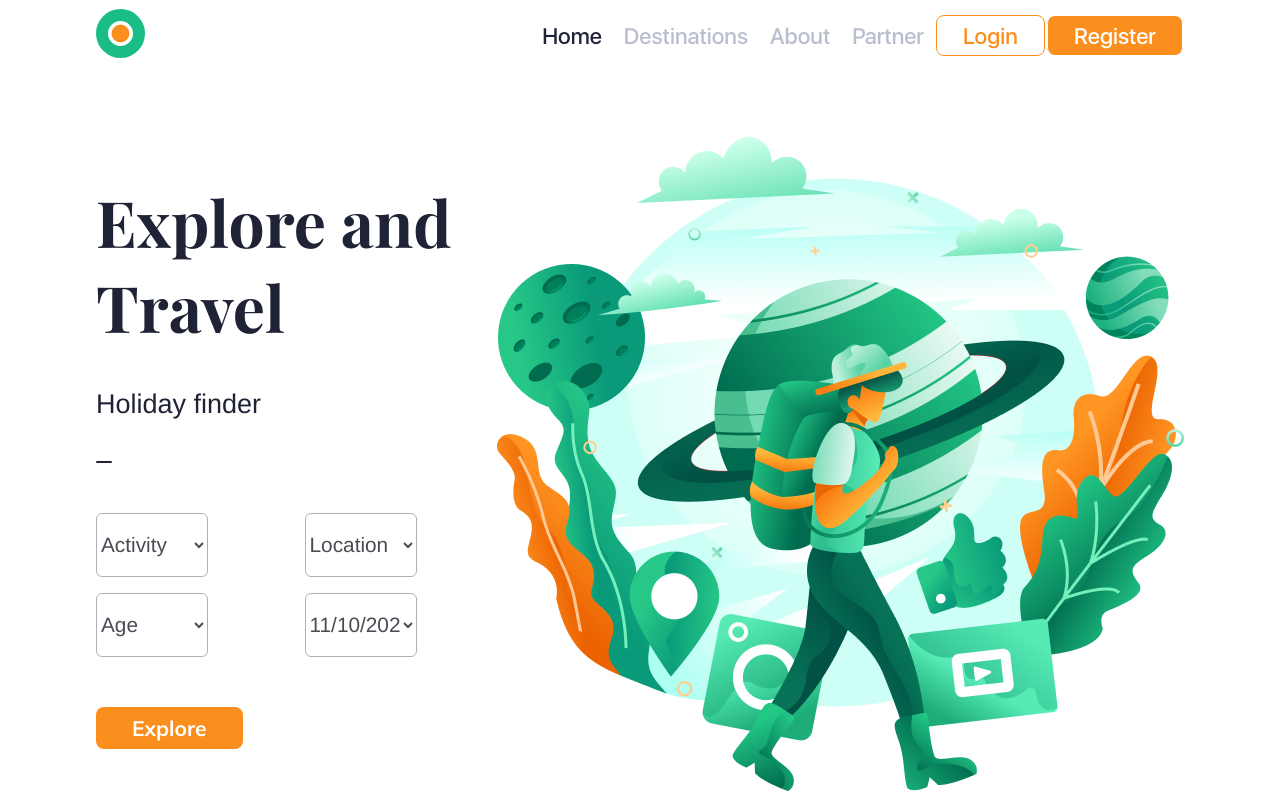
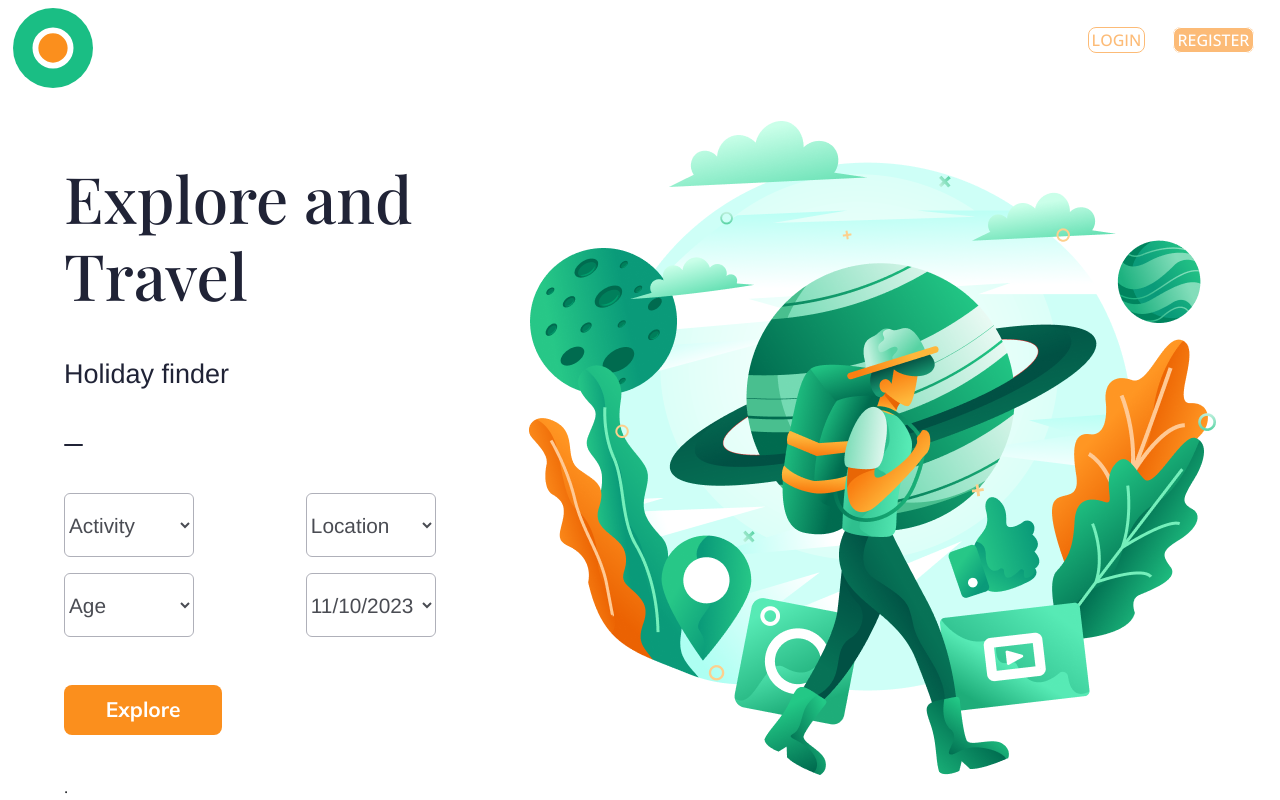
Before and after one commit to mr-abdellah/Tour-landing-page, a React (Create React App) app: page / in a window 1280 px wide. Shown: the top 800 px of the page. Built offline with nearby package versions, Linux system fonts and the light colour scheme; a web font is replaced by a local one.

Commit message:
edit navbar

```diff
--- a/package.json
+++ b/package.json
@@ -9,11 +9,15 @@
     "@testing-library/jest-dom": "^5.16.4",
     "@testing-library/react": "^13.1.1",
     "@testing-library/user-event": "^13.5.0",
+    "bootstrap": "^5.2.1",
     "react": "^18.0.0",
+    "react-bootstrap": "^2.5.0",
     "react-dom": "^18.0.0",
     "react-icons": "^4.4.0",
     "react-router-dom": "^6.4.1",
     "react-scripts": "5.0.1",
+    "sass": "^1.55.0",
+    "styled-components": "^5.3.6",
     "web-vitals": "^2.1.4"
   },
   "scripts": {
--- a/src/App.js
+++ b/src/App.js
@@ -1,20 +1,23 @@
 import "./styles/app.css";
-import Navbar from "./components/Navbar";
+import Navbar from "./components/Navbar/Navbar";
 import { Routes, Route } from "react-router-dom";
 import Homepage from './pages/Homepage';
 
-function App() {
+function App ()
+{
   return (
     <>
       <Navbar />
-      <Routes>
-        <Route path="/" element={<Homepage />} />
-        <Route path="/destinations" element={ <p>destinations</p>} />
-        <Route path="/about" element={<p>about</p>} />
-        <Route path="/partner" element={ <p>partner</p>} />
-        <Route path="/login" element={ <p>login</p>} />
-        <Route path="/register" element={ <p>register</p>} />
-      </Routes>
+      <div className="app">
+        <Routes>
+        <Route path="/" element={ <Homepage /> } />
+        <Route path="/destinations" element={ <p>destinations</p> } />
+        <Route path="/about" element={ <p>about</p> } />
+        <Route path="/partner" element={ <p>partner</p> } />
+        <Route path="/login" element={ <p>login</p> } />
+        <Route path="/register" element={ <p>register</p> } />
+        </Routes>
+      </div>
     </>
   );
 }
--- a/src/components/Navbar.jsx
+++ /dev/null
@@ -1,70 +0,0 @@
-import React from "react";
-import "../styles/navbar.css";
-import logo from "../assets/logo.svg";
-import { NavLink, Link } from "react-router-dom";
-import { useState } from "react";
-import { useEffect } from "react";
-
-const Navbar = () => {
-  const [open, setOpen] = useState(false);
-  const [width, setWidth] = useState(window.innerWidth);
-
-  console.log(width);
-
-  function linkDisplay(width, open) {
-    if (open && width <= 600) return "nav-links";
-    else if (!open && width <= 600) return "hide";
-
-    else if (width > 600) return "nav-links";
-    // else if (!open && width > 600) return "nav-links";
-  }
-  const handleClose = () => {
-    setOpen(false);
-  };
-
-  useEffect(() => {
-    window.addEventListener("resize", () => {
-      setWidth(window.innerWidth);
-    });
-  });
-  return (
-    <div className="nav">
-      <input type="checkbox" id="nav-check" />
-      <div className="nav-header">
-        <div className="nav-title">
-          <img src={logo} alt="" />
-        </div>
-      </div>
-      <div className="nav-btn">
-        <label htmlFor="nav-check" onClick={() => setOpen(true)}>
-          <span></span>
-          <span></span>
-          <span></span>
-        </label>
-      </div>
-
-      <div className={linkDisplay(width, open)}>
-        <NavLink onClick={ handleClose } to="/">
-          Home
-        </NavLink>
-        <NavLink onClick={handleClose} to="/destinations">
-          Destinations
-        </NavLink>
-        <NavLink onClick={handleClose} to="/about">
-          About
-        </NavLink>
-        <NavLink onClick={handleClose} to="/partner">
-          Partner
-        </NavLink>
-        <Link id="loginLink" onClick={handleClose} to="/login">
-          Login
-        </Link>
-        <Link id="registerLink" onClick={handleClose} to="/register">
-          Register
-        </Link>
-      </div>
-    </div>
-  );
-};
-
-export default Navbar;
--- /dev/null
+++ b/src/components/Navbar/Navbar.jsx
@@ -0,0 +1,64 @@
+/* eslint-disable */
+
+import logo from '../../assets/logo.svg';
+import React, { useState } from "react";
+import { Link, NavLink } from "react-router-dom";
+import "../../styles/navbar.css";
+
+const Navbar = () => {
+  const [open, setOpen] = useState(false);
+
+  const handleClick = () => {
+    setOpen(!open);
+  };
+
+  return (
+    <nav>
+      <div className="logo">
+        <img src={logo} alt="Logo" />
+      </div>
+      <div
+        className={open ? "hamburger toggle" : "hamburger"}
+        onClick={handleClick}
+      >
+        <div className="line1"></div>
+        <div className="line2"></div>
+        <div className="line3"></div>
+      </div>
+      <ul className={open ? "nav-links open" : "nav-links"}>
+        <li className={open ? "fade" : undefined} >
+          <NavLink onClick={() => setOpen(false)} to="/">
+            Home
+          </NavLink>
+        </li>
+        <li className={open ? "fade" : undefined} >
+          <NavLink onClick={() => setOpen(false)} to="/destinations">
+            Destinations
+          </NavLink>
+        </li>
+        <li className={open ? "fade" : undefined} >
+          <NavLink onClick={() => setOpen(false)} to="/about">
+            About
+          </NavLink>
+        </li>
+        <li className={open ? "fade" : undefined} >
+          <NavLink onClick={() => setOpen(false)} to="/partner">
+            Partner
+          </NavLink>
+        </li>
+        <li className={open ? "fade" : undefined} >
+          <Link onClick={() => setOpen(false)} id="loginLink" to="/login">
+            Login
+          </Link>
+        </li>
+        <li className={open ? "fade" : undefined} >
+          <Link onClick={() => setOpen(false)} id="registerLink" to="/register">
+            Register
+          </Link>
+        </li>
+      </ul>
+    </nav>
+  );
+};
+
+export default Navbar;
--- a/src/index.js
+++ b/src/index.js
@@ -2,6 +2,7 @@ import React from 'react';
 import ReactDOM from 'react-dom/client';
 import App from './App';
 import { BrowserRouter } from "react-router-dom";
+import 'bootstrap/dist/css/bootstrap.min.css';
 
 const root = ReactDOM.createRoot(document.getElementById("root"));
 root.render(
--- a/src/styles/app.css
+++ b/src/styles/app.css
@@ -1,17 +1,24 @@
 html,
 body {
     padding: 0;
-    margin: 0;
+    margin: 0 !important;
     width: 100%;
-    overflow-x: hidden;
-    display: flex;
-    flex-direction: column;
-    align-items: center;
+    height: 100%;
+    overflow-x: hidden !important;
 }
 
 #root {
-    width: 85%;
+        display: flex;
+            flex-direction: column;
+            align-items: center;
 }
+
+.app {
+    position: absolute;
+    top: 5%;
+    width: 90%;
+}
+
 
 @font-face {
     font-family: sf-bold;
--- a/src/styles/navbar.css
+++ b/src/styles/navbar.css
@@ -1,57 +1,98 @@
-.nav {
-    height: 50px;
+nav {
+    height: 6rem;
     width: 100%;
-    position: relative;
-    margin: 1% 0;
     display: flex;
-    flex-direction: row;
-    align-items: center;
-    justify-content: space-between;
+    position: fixed;
+    z-index: 10;
+    top: 0;
+    background-color: #fff;
 }
 
-.nav>.nav-header {
-    display: inline;
+/*Styling logo*/
+.logo {
+    padding: 1vh 1vw;
+    text-align: center;
+    margin-right: auto;
 }
 
-.nav>.nav-header>.nav-title {
-    width: 100%;
+.logo img {
+    height: 5rem;
+    width: 5rem;
 }
 
-.nav-title img {
-    width: 120%;
+/*Styling Links*/
+.nav-links {
+    display: flex;
+    list-style: none;
+    width: 50%;
+    padding: 0 0.7vw;
+    justify-content: space-evenly;
+    align-items: center;
+    text-transform: uppercase;
 }
 
-.nav>.nav-btn {
-    display: none;
+.nav-links li a {
+    text-decoration: none;
+    margin: 0 0.7vw;
+    color: #fff;
+    opacity: 0.6;
 }
 
-.nav>.nav-links {
-    display: flex;
-    align-items: center;
-    float: right;
-    font-size: 18px;
-    width: 60%;
-    justify-content: space-around;
+.nav-links li a.active {
+    opacity: 1;
+    color: #fff;
 }
 
-.nav>.nav-links>a {
-    display: inline-block;
-    padding: 13px 10px 13px 10px;
-    text-decoration: none;
-    color: #b8becd;
-    font-family: sf-medium, sans-serif;
-    font-size: 1.4rem;
+.nav-links li {
+    position: relative;
 }
 
-.nav>.nav-links>a:hover {
-    color: #202336;
+/*Styling Buttons*/
+.login-button {
+    background-color: transparent;
+    border: 1.5px solid #f2f5f7;
+    border-radius: 2em;
+    padding: 0.6rem 0.8rem;
+    margin-left: 2vw;
+    font-size: 1rem;
+    cursor: pointer;
+
 }
 
-.nav .nav-links a.active {
-    color: #202336;
+.login-button:hover {
+    color: #131418;
+    background-color: #f2f5f7;
+    border: 1.5px solid #f2f5f7;
+    transition: all ease-in-out 350ms;
 }
 
-.nav>#nav-check {
+.join-button {
+    color: #131418;
+    background-color: #61DAFB;
+    border: 1.5px solid #61DAFB;
+    border-radius: 2em;
+    padding: 0.6rem 0.8rem;
+    font-size: 1rem;
+    cursor: pointer;
+}
+
+.join-button:hover {
+    color: #f2f5f7;
+    background-color: transparent;
+    border: 1.5px solid #f2f5f7;
+    transition: all ease-in-out 350ms;
+}
+
+/*Styling Hamburger Icon*/
+.hamburger div {
+    width: 30px;
+    height: 3px;
+    background: #000;
+    margin: 5px;
+    transition: all 0.3s ease;
+}
+
+.hamburger {
     display: none;
 }
 
@@ -86,77 +127,88 @@
     border: 1px solid #fb8f1d;
 }
 
-
-@media (max-width: 768px) {
-    .nav {
-        margin-top: 8%;
+/*Stying for small screens*/
+@media screen and (max-width: 800px) {
+    nav {
+        position: fixed;
+        z-index: 3;
     }
 
-    .nav>.nav-btn {
-        display: inline-block;
+    .hamburger {
+        display: block;
         position: absolute;
-        right: 0px;
-        top: 0px;
+        cursor: pointer;
+        right: 5%;
+        top: 50%;
+        transform: translate(-5%, -50%);
+        z-index: 2;
+        transition: all 0.7s ease;
     }
 
-    .nav>.nav-btn>label {
-        display: flex;
+    .nav-links {
+        position: fixed;
+        background: #fb8f1d;
+        height: 100vh;
+        width: 100%;
         flex-direction: column;
-        align-items: center;
-        justify-content: center;
-        width: 50px;
-        height: 50px;
+        clip-path: circle(50px at 90% -20%);
+        -webkit-clip-path: circle(50px at 90% -10%);
+        transition: all 1s ease-out;
+        pointer-events: none;
     }
 
-    .nav>.nav-btn>label>span {
-        display: block;
-        width: 70%;
-        height: 10px;
-        border-top: 3px solid #333;
+    .nav-links.open {
+        clip-path: circle(1000px at 90% -10%);
+        -webkit-clip-path: circle(1000px at 90% -10%);
+        pointer-events: all;
     }
 
-    .nav .nav-links {
-        position: absolute;
-        display: block;
-        background-color: #1abe84;
-        height: 0;
-        width: 100vh;
-        transition: all 0.3s ease-in;
-        overflow-y: hidden;
-        top: 5rem;
-        left: -50px;
-        right: -50px;
+    .nav-links {
+        justify-content: unset;
+        gap: 5%;
     }
 
-    .nav .nav-links a {
-        display: block;
-        width: 100%;
-        margin-left: 3%;
-        font-size: 1.7rem;
-        color: #fff;
-        opacity: 1
+    .nav-links li {
+        opacity: 0;
     }
 
-    .nav .nav-links a.active {
-        color: #fff;
+    .nav-links li a {
+        font-size: 1.6rem;
     }
 
-    .nav .nav-links a:hover {
-        color: #fff;
+    .nav-links li:nth-child(1) {
+        margin-top: 15%;
+        transition: all 0.5s ease 0.2s;
     }
 
-    .nav>#nav-check:not(:checked)~.nav-links {
-        height: 0px;
+    .nav-links li:nth-child(2) {
+        transition: all 0.5s ease 0.4s;
     }
 
-    .nav>#nav-check:checked~.nav-links {
-        height: calc(100vh - 50px);
-        overflow-y: auto;
+    .nav-links li:nth-child(3) {
+        transition: all 0.5s ease 0.6s;
     }
 
-    .hide {
-        display: none;
-        transition: all 0.3s ease-in;
+    .nav-links li:nth-child(4) {
+        transition: all 0.5s ease 0.7s;
+    }
+
+    .nav-links li:nth-child(5) {
+        transition: all 0.5s ease 0.8s;
+    }
+
+    .nav-links li:nth-child(6) {
+        transition: all 0.5s ease 0.9s;
+        margin: 0;
+    }
+
+    .nav-links li:nth-child(7) {
+        transition: all 0.5s ease 1s;
+        margin: 0;
+    }
+
+    li.fade {
+        opacity: 1 !important;
     }
 
     #loginLink,
@@ -175,6 +227,16 @@
     }
 }
 
-@media (max-width: 1440px) {
-    .nav-title img {}
+/*Animating Hamburger Icon on Click*/
+.toggle .line1 {
+    transform: rotate(-45deg) translate(-5px, 6px);
 }
+
+.toggle .line2 {
+    transition: all 0.7s ease;
+    width: 0;
+}
+
+.toggle .line3 {
+    transform: rotate(45deg) translate(-5px, -6px);
+}
```
Also changed, not shown: 1 other file (tests, documents, lock files or other folders).
